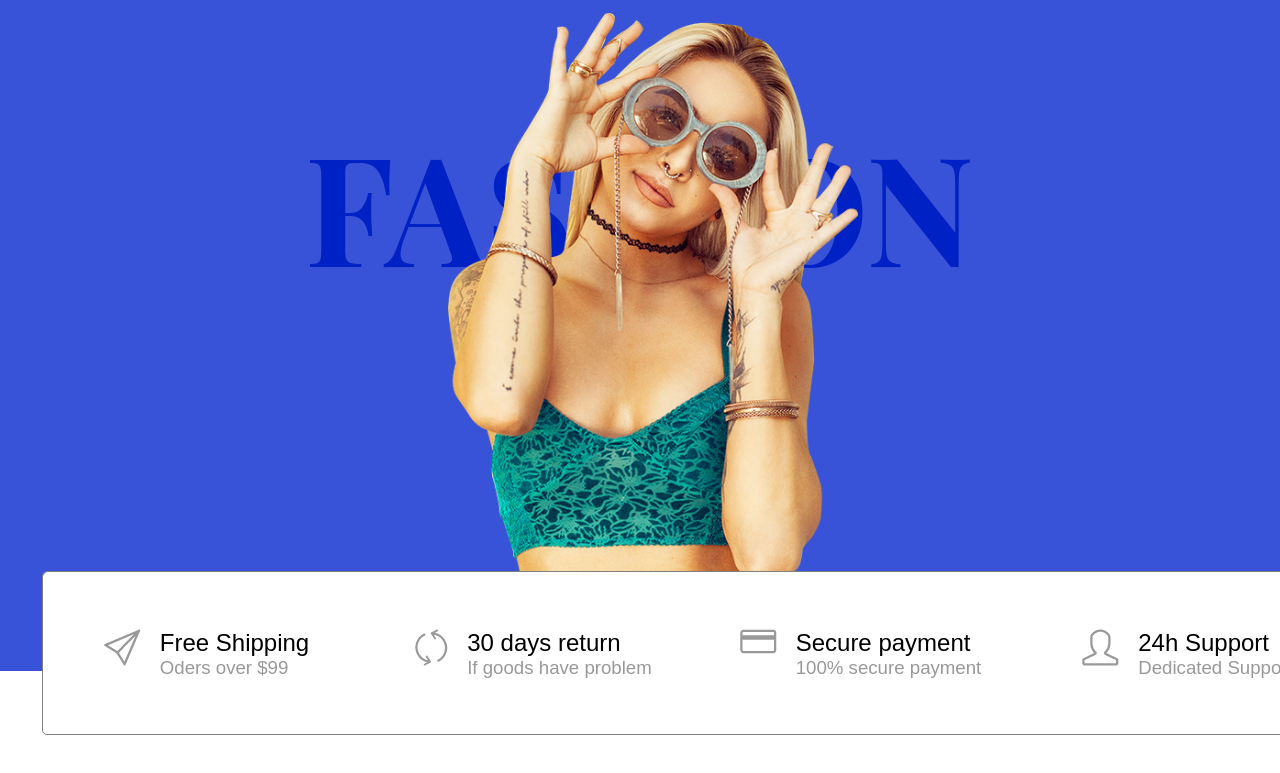
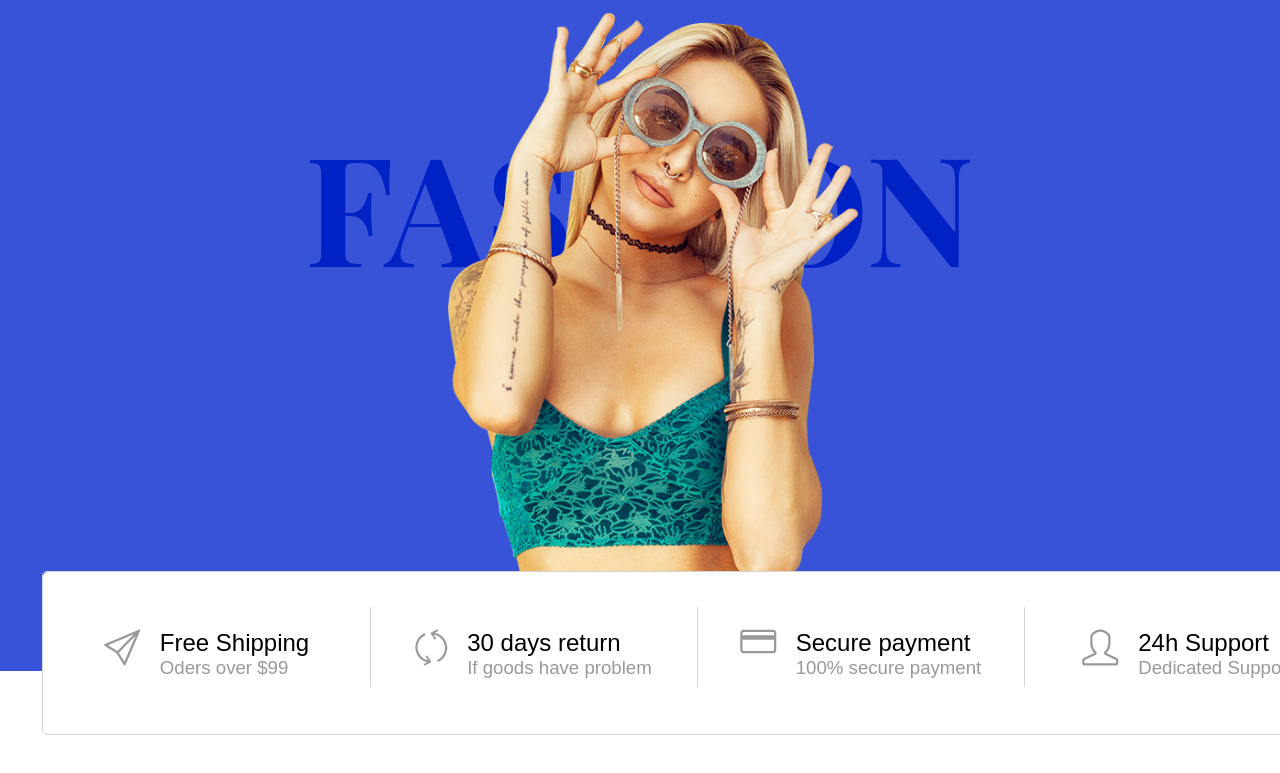
Before and after one commit to titoan/bepro-temp, a plain HTML site: page index.html in a window 1280 px wide. Shown: the part 97-870 px from the top of the page. Drawn offline with Linux system fonts and the light colour scheme.

Commit message:
add psevdo-border between advances item  block

```diff
--- a/css/style.css
+++ b/css/style.css
@@ -76,13 +76,25 @@ header{
     right: 0;
 }
 
+.advances-item:nth-child(n+2)::before{
+    display: block;
+    content: '';
+    position: absolute;
+    width: 1px;
+    height: 80px;
+    background-color: #d3d3d3;
+    top:35px;
+    /* bottom:0; */
+    left:0;
+}
+
 .advances-icon{
     margin-right:19px;
 }
 
 .border-wrap{
     display: flex;
-    border: 1px solid grey;
+    border: 1px solid #d5d5d6;
     border-top-left-radius: 5px;
     border-bottom-left-radius: 5px;
     border-top-right-radius: 5px;
@@ -90,6 +102,7 @@ header{
 }
 
 .advances-item{
+    position: relative;
     display: flex;
     padding: 57px 0 56px 0;
     /* border: 1px solid grey; */
@@ -118,6 +131,8 @@ header{
     font-size: 14pt;
     color: rgba(153, 153, 153, 255);
 }
+
+/* Goods */
 
 .goods{
     padding: 0 30px 0 30px;
```
